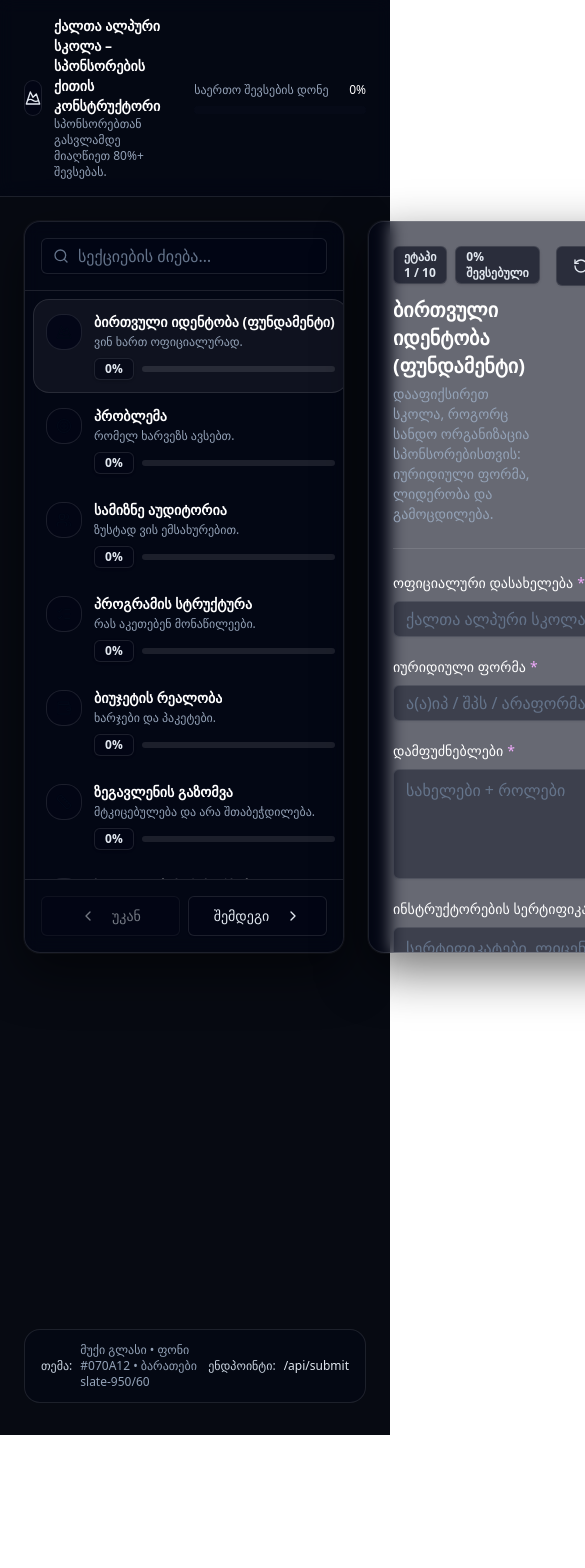
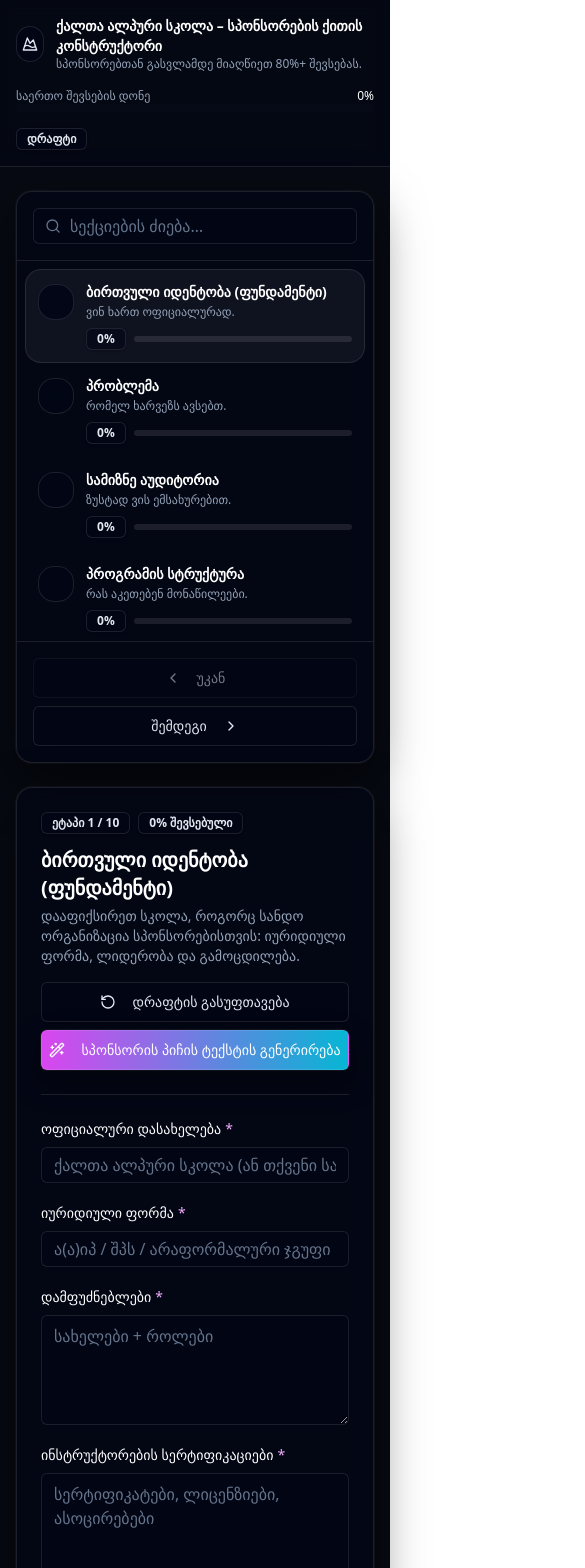
Before and after one commit to ana-kobakhidze/was-sponsor-kit, a React (Vite) app: page / in a window 390 px wide. Shown: the top 1568 px of the page, 585 px wide, since content can reach past the window. Before the commit the page ends 1435 px from the top, so only its background shows below. Built offline with nearby package versions, Linux system fonts and the light colour scheme.

Commit message:
Make sponsor kit builder layout responsive for mobile

```diff
--- a/src/WomenAlpineSponsorKitBuilder.tsx
+++ b/src/WomenAlpineSponsorKitBuilder.tsx
@@ -985,7 +985,7 @@ export default function WomenAlpineSponsorKitBuilder() {
     <div className="min-h-screen bg-[#070A12] text-slate-200">
       {/* Top bar */}
       <div className="sticky top-0 z-30 border-b border-white/10 bg-slate-950/40 backdrop-blur">
-        <div className="mx-auto flex max-w-[1600px] items-center gap-4 px-6 py-4">
+        <div className="mx-auto flex max-w-[1600px] flex-col gap-4 px-4 py-4 sm:px-6 lg:flex-row lg:items-center">
           <div className="flex items-center gap-3">
             <div className="grid h-9 w-9 place-items-center rounded-2xl border border-white/10 bg-slate-950/60">
               <MountainSnow className="h-4 w-4 text-slate-200" />
@@ -996,7 +996,7 @@ export default function WomenAlpineSponsorKitBuilder() {
             </div>
           </div>
 
-          <div className="ml-auto flex w-[520px] flex-col gap-2">
+          <div className="w-full flex-1 lg:ml-auto lg:max-w-[520px]">
             <div className="flex items-center justify-between text-xs">
               <span className="text-slate-400">საერთო შევსების დონე</span>
               <span className="font-medium text-white">{overall}%</span>
@@ -1004,7 +1004,7 @@ export default function WomenAlpineSponsorKitBuilder() {
             <Progress value={overall} />
           </div>
 
-          <div className="hidden lg:flex items-center gap-2">
+          <div className="flex items-center gap-2 lg:justify-end">
             <Badge
               className={cx(
                 "border border-white/10 bg-slate-950/60 text-slate-200",
@@ -1018,9 +1018,9 @@ export default function WomenAlpineSponsorKitBuilder() {
       </div>
 
       {/* Main layout */}
-      <div className="mx-auto grid max-w-[1600px] grid-cols-[320px_1fr_420px] gap-6 px-6 py-6">
+      <div className="mx-auto grid max-w-[1600px] grid-cols-1 gap-6 px-4 py-6 sm:px-6 xl:grid-cols-[300px_minmax(0,1fr)_380px] 2xl:grid-cols-[320px_minmax(0,1fr)_420px]">
         {/* Left sidebar */}
-        <Card className={glassCardClass("h-[calc(100vh-112px)]")}>
+        <Card className={glassCardClass("xl:h-[calc(100vh-112px)]")}>
           <div className="flex h-full flex-col">
             <div className="p-4">
               <div className="relative">
@@ -1035,7 +1035,7 @@ export default function WomenAlpineSponsorKitBuilder() {
             </div>
             <Separator className="bg-white/10" />
 
-            <ScrollArea className="flex-1">
+            <ScrollArea className="max-h-[45vh] flex-1 xl:max-h-none">
               <div className="p-2">
                 {filteredSteps.map((s) => {
                   const pct = stepCompleteness(data, s.key);
@@ -1092,7 +1092,7 @@ export default function WomenAlpineSponsorKitBuilder() {
             <Separator className="bg-white/10" />
 
             <div className="p-4">
-              <div className="grid grid-cols-2 gap-2">
+              <div className="grid grid-cols-1 gap-2 sm:grid-cols-2">
                 <Button
                   variant="secondary"
                   onClick={goPrev}
@@ -1117,12 +1117,12 @@ export default function WomenAlpineSponsorKitBuilder() {
         </Card>
 
         {/* Center editor */}
-        <Card className={glassCardClass("h-[calc(100vh-112px)]")}>
+        <Card className={glassCardClass("xl:h-[calc(100vh-112px)]")}>
           <div className="flex h-full flex-col">
             <div className="p-6">
-              <div className="flex items-start justify-between gap-4">
-                <div>
-                  <div className="flex items-center gap-2">
+              <div className="flex flex-col gap-4 lg:flex-row lg:items-start lg:justify-between">
+                <div className="min-w-0">
+                  <div className="flex flex-wrap items-center gap-2">
                     <Badge className="border border-white/10 bg-slate-950/60 text-slate-200">
                       ეტაპი {activeIndex + 1} / {steps.length}
                     </Badge>
@@ -1139,18 +1139,18 @@ export default function WomenAlpineSponsorKitBuilder() {
                   <p className="mt-1 text-sm text-slate-400">{activeStep.instruction}</p>
                 </div>
 
-                <div className="flex items-center gap-2">
+                <div className="flex flex-col gap-2 sm:flex-row sm:items-center">
                   <Button
                     variant="secondary"
                     onClick={resetDraft}
-                    className="h-10 border border-white/10 bg-slate-950/60 text-slate-200 hover:bg-white/5"
+                    className="h-10 w-full border border-white/10 bg-slate-950/60 text-slate-200 hover:bg-white/5 sm:w-auto"
                   >
                     <RotateCcw className="mr-2 h-4 w-4" />
                     დრაფტის გასუფთავება
                   </Button>
                   <Button
                     onClick={() => alert("დროებითი: აქ დაემატება სპონსორისთვის პიჩის გენერატორი.")}
-                    className={gradientButtonClass("h-10")}
+                    className={gradientButtonClass("h-10 w-full sm:w-auto")}
                   >
                     <Wand2 className="mr-2 h-4 w-4" />
                     სპონსორის პიჩის ტექსტის გენერირება
@@ -1163,7 +1163,7 @@ export default function WomenAlpineSponsorKitBuilder() {
               </div>
             </div>
 
-            <ScrollArea className="flex-1">
+            <ScrollArea className="max-h-[65vh] flex-1 xl:max-h-none">
               <div className="space-y-5 px-6 pb-6">
                 {(fieldsByStep[activeKey] as Array<FieldDef<StepKey>>).map((f) => {
                   const value = (data[activeKey] as any)[f.key] as string;
@@ -1214,7 +1214,7 @@ export default function WomenAlpineSponsorKitBuilder() {
                 <Separator className="bg-white/10" />
 
                 {/* Validation + Submit */}
-                <div className="flex items-start justify-between gap-4">
+                <div className="flex flex-col gap-4 lg:flex-row lg:items-start lg:justify-between">
                   <div className="min-w-0 flex-1">
                     {submitState.status === "idle" ? (
                       <div className="text-sm text-slate-400">
@@ -1249,11 +1249,11 @@ export default function WomenAlpineSponsorKitBuilder() {
                     )}
                   </div>
 
-                  <div className="flex shrink-0 items-center gap-2">
+                  <div className="flex shrink-0 flex-col gap-2 sm:flex-row sm:items-center">
                     <Button
                       variant="secondary"
                       onClick={() => alert("დროებითი: გენერირდება 1-გვერდიანი პიჩის ტექსტის ბლოკი.")}
-                      className="h-10 border border-white/10 bg-slate-950/60 text-slate-200 hover:bg-white/5"
+                      className="h-10 w-full border border-white/10 bg-slate-950/60 text-slate-200 hover:bg-white/5 sm:w-auto"
                     >
                       <FileText className="mr-2 h-4 w-4" />
                       პიჩის ტექსტის წინასწარი ნახვა
@@ -1262,7 +1262,7 @@ export default function WomenAlpineSponsorKitBuilder() {
                     <Button
                       onClick={submitCurrentStep}
                       disabled={submitState.status === "saving"}
-                      className={gradientButtonClass("h-10")}
+                      className={gradientButtonClass("h-10 w-full sm:w-auto")}
                     >
                       {submitState.status === "saving" ? (
                         <>
@@ -1280,7 +1280,7 @@ export default function WomenAlpineSponsorKitBuilder() {
                 </div>
 
                 <div className="rounded-2xl border border-white/10 bg-slate-950/40 p-4">
-                  <div className="flex items-start justify-between gap-3">
+                  <div className="flex flex-col gap-3 sm:flex-row sm:items-start sm:justify-between">
                     <div className="min-w-0">
                       <div className="text-sm font-semibold text-white">შენახვის შენიშვნა</div>
                       <div className="mt-1 text-xs text-slate-400">
@@ -1391,7 +1391,7 @@ export default function WomenAlpineSponsorKitBuilder() {
             </div>
           </Card>
 
-          <div className="grid grid-cols-2 gap-3">
+          <div className="grid grid-cols-1 gap-3 sm:grid-cols-2">
             <Button
               variant="secondary"
               onClick={() => alert("დროებითი: გენერირდება 1-გვერდიანი PDF.")}
@@ -1425,8 +1425,8 @@ export default function WomenAlpineSponsorKitBuilder() {
       </div>
 
       {/* Footer */}
-      <div className="mx-auto max-w-[1600px] px-6 pb-8">
-        <div className="flex items-center justify-between rounded-2xl border border-white/10 bg-slate-950/40 px-4 py-3 text-xs text-slate-400">
+      <div className="mx-auto max-w-[1600px] px-4 pb-8 sm:px-6">
+        <div className="flex flex-col gap-2 rounded-2xl border border-white/10 bg-slate-950/40 px-4 py-3 text-xs text-slate-400 sm:flex-row sm:items-center sm:justify-between">
           <div className="flex items-center gap-2">
             <span className="text-slate-300">თემა:</span> მუქი გლასი • ფონი #070A12 • ბარათები slate-950/60
           </div>
```
